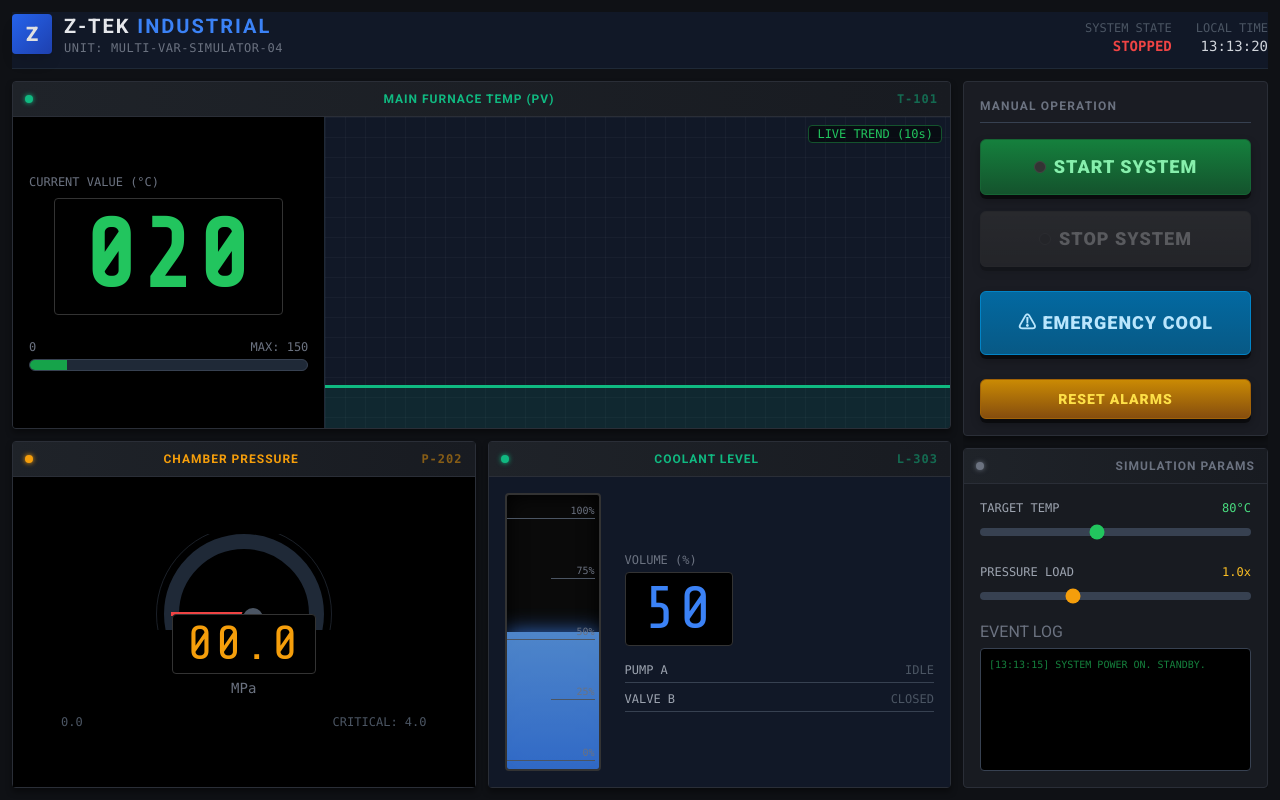
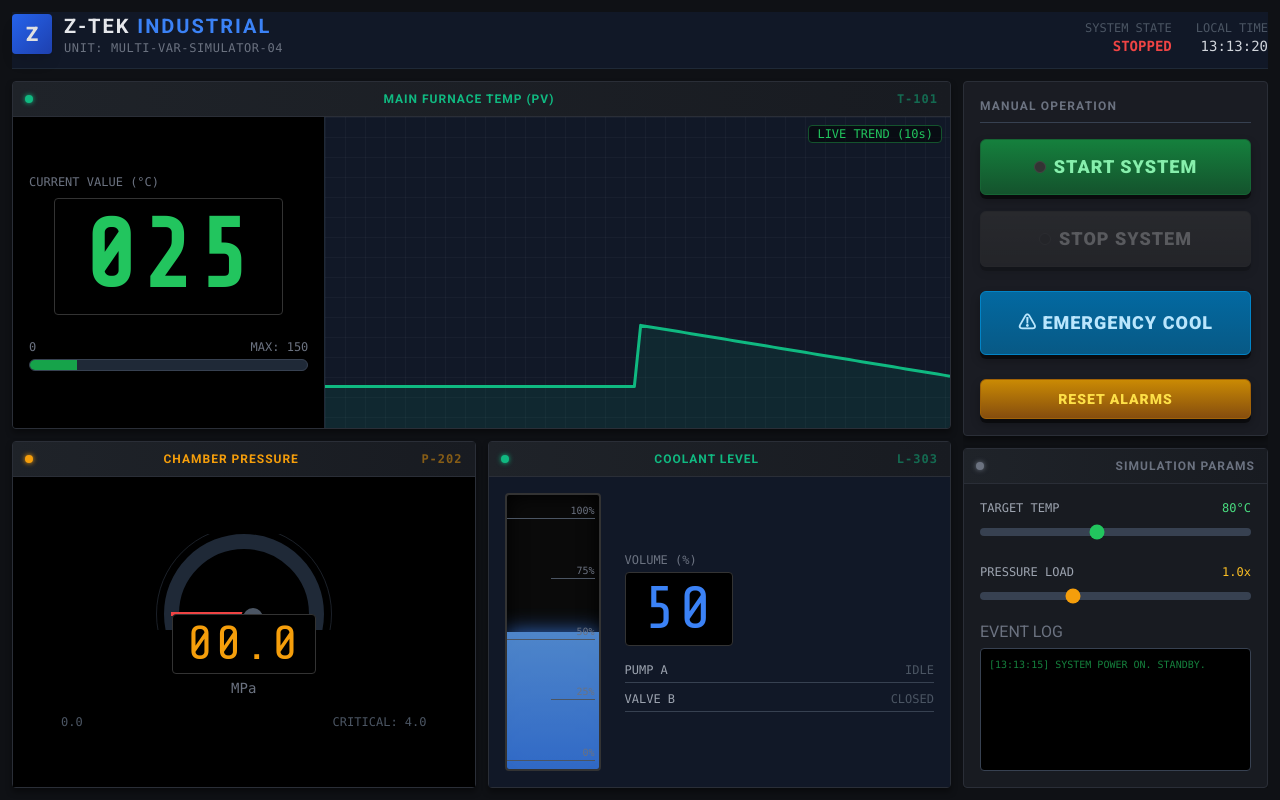
Before and after one commit to AlexLCJ/SCADA, a plain HTML site: page index.html in a window 1280 px wide. Drawn offline with nearby package versions, Linux system fonts and the light colour scheme.

Commit message:
Change system temperature from 20.0 to 50.0

```diff
--- a/index.html
+++ b/index.html
@@ -383,7 +383,7 @@
         const sys = {
             running: false,
             manualCooling: false,
-            temp: 20.0,
+            temp: 50.0,
             targetTemp: 80.0,
             pressure: 0.0,
             pressLoad: 1.0,
```
